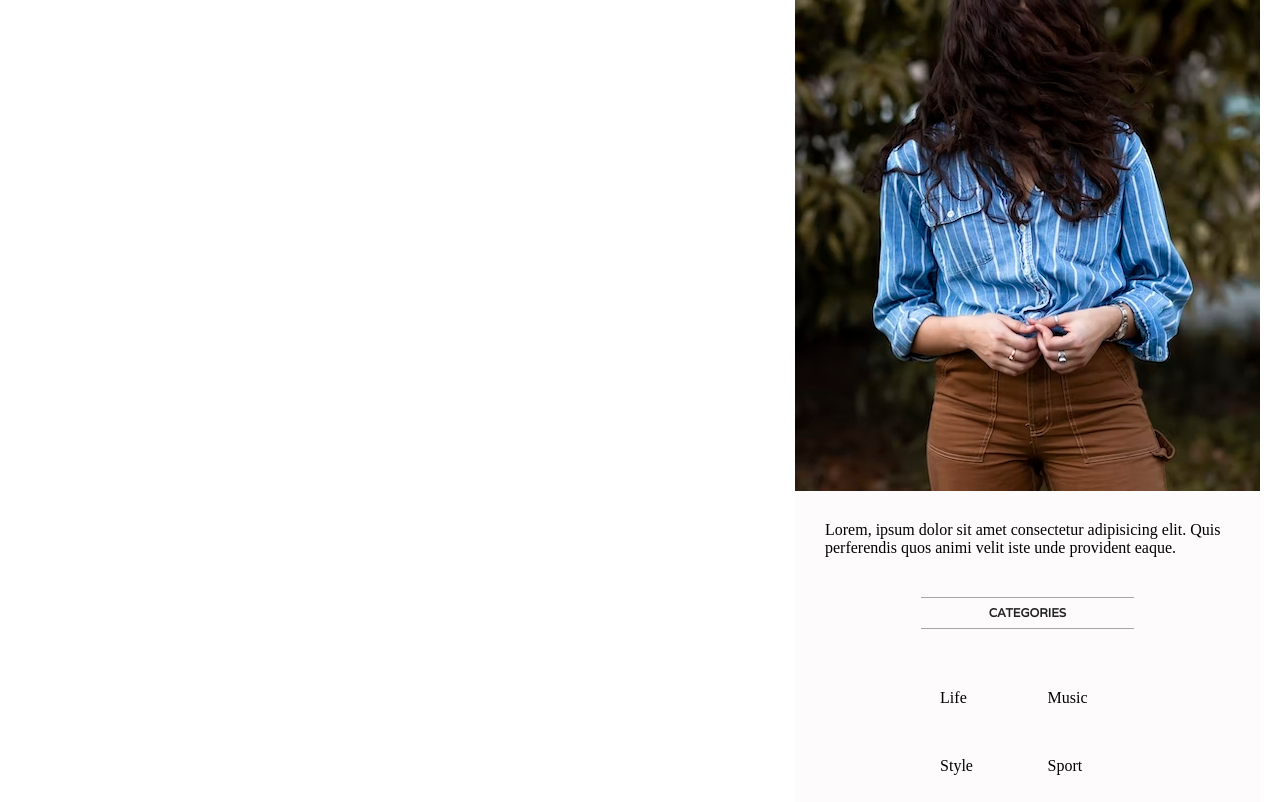
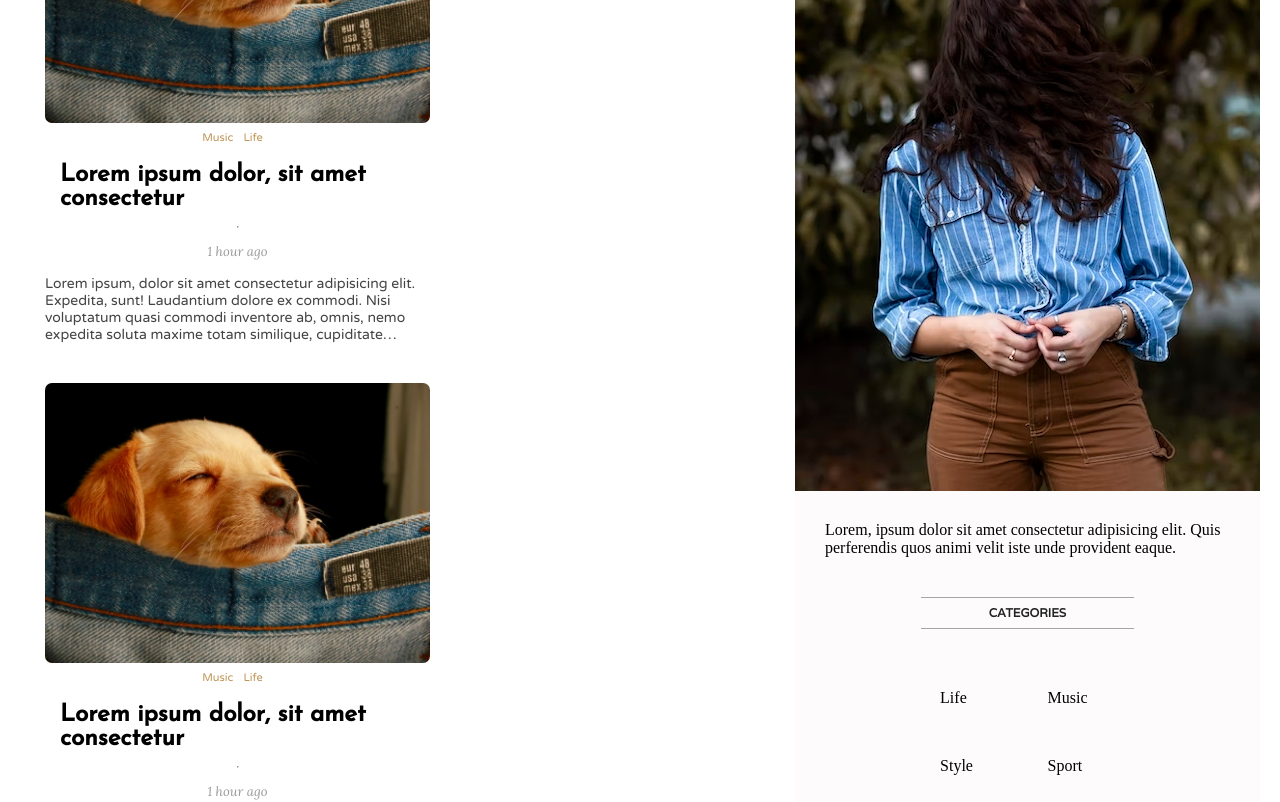
Before and after one commit to Sama-Liyanage/Journal-Website, a React (Create React App) app: page / in a window 1280 px wide. Shown: the part 880-1682 px from the top of the page. Built offline with nearby package versions, Linux system fonts and the light colour scheme.

Commit message:
Added Blog Posts Section

```diff
--- /dev/null
+++ b/src/post/Post.jsx
@@ -0,0 +1,33 @@
+import React from 'react'
+import "./post.css";
+import postImg from "../assets/postImg.jpg"
+
+export default function Post() {
+  return (
+    <div className="post">
+    <img className="postImg" src={postImg} alt="" />
+    <div className="postInfo">
+      <div className="postCats">
+          <span className="postCat">Music</span>
+          <span className="postCat">Life</span>
+      </div>
+      <span className="postTitle">
+          Lorem ipsum dolor, sit amet consectetur
+      </span>
+      <hr/>
+      <span className="postDate">1 hour ago</span>
+    </div>
+    <p className="postDesc">
+        Lorem ipsum, dolor sit amet consectetur
+        adipisicing elit. Expedita, sunt! Laudantium
+        dolore ex commodi. Nisi voluptatum quasi commodi
+        inventore ab, omnis, nemo expedita soluta maxime totam
+        similique, cupiditate minima fugit.Lorem, ipsum dolor
+        sit amet consectetur adipisicing elit. Fugiat rerum,
+        est omnis eligendi laboriosam consequatur! Illum laborum
+        minus error repudiandae dicta ut laboriosam obcaecati
+        amet! Molestias obcaecati quaerat porro reprehenderit?
+       </p>
+</div>
+  )
+}
--- /dev/null
+++ b/src/post/post.css
@@ -0,0 +1,54 @@
+.post{
+    width: 385px;
+    margin: 0px 25px 40px 25px;
+}
+
+.postImg{
+    width: 100%;
+    height: 280px;
+    object-fit: cover;
+    border-radius: 7px;
+}
+.postInfo{
+    display: flex;
+    flex-direction: column;
+    align-items: center;
+}
+
+.postCat{
+    font-family: 'Varela Round', sans-serif;
+    font-size: 11px;
+    color:#be9556;
+    line-height: 20px;
+    margin-top: 20px;
+    margin-right: 10px;
+    cursor: pointer;
+}
+
+.postTitle{
+    font-family: 'Josefin Sans', sans-serif;
+    font-size: 24px;
+    font-weight: 700;
+    margin: 15px;
+    cursor: pointer;
+}
+.postDate{
+    font-family: 'Lora', serif;
+    font-style: italic;
+    font-size: 13px;
+    color: #999;
+    margin-top: 15px;
+}
+.postDesc{
+    font-family: 'Varela Round', sans-serif;
+    font-size: 14px;
+    color: #444;
+    margin-top: 15px;
+    overflow: hidden;
+    text-overflow:ellipsis;
+    display: -webkit-box;
+    -webkit-line-clamp: 4;
+    -webkit-box-orient: vertical;
+
+
+}
--- a/src/posts/Posts.jsx
+++ b/src/posts/Posts.jsx
@@ -1,11 +1,15 @@
 import React from 'react'
 import "./posts.css";
+import Post from '../post/Post';
 
 
 export default function Posts() {
   return (
     <div className="posts">
-            posts
+      <Post/>
+      <Post/>
+      <Post/>
+      <Post/>
     </div>
   )
 }
--- a/src/posts/posts.css
+++ b/src/posts/posts.css
@@ -1,3 +1,7 @@
 .posts{
     flex: 9;
+    display: flex;
+    flex-wrap: wrap;
+    margin: 20px;
+
 }
--- a/src/topbar/topbar.css
+++ b/src/topbar/topbar.css
@@ -7,6 +7,7 @@
     display: flex;
     align-items: center;
     font-family: 'Josefin Sans', sans-serif;
+    z-index: 999;
 }
 
 .topLeft,.topRight{
```
Also changed, not shown: src/assets/postImg.jpg (added).
